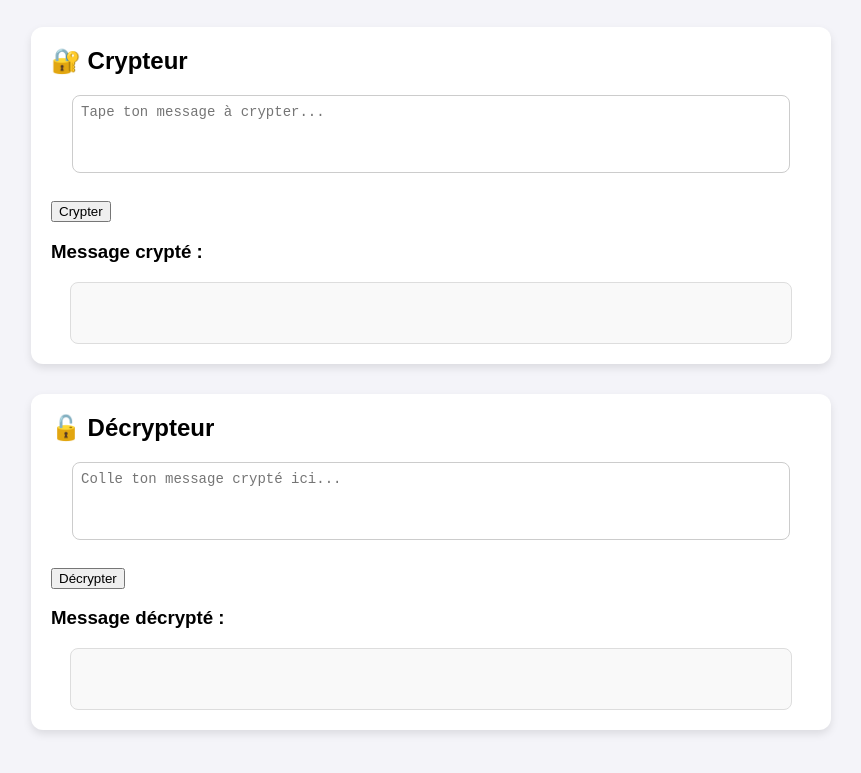
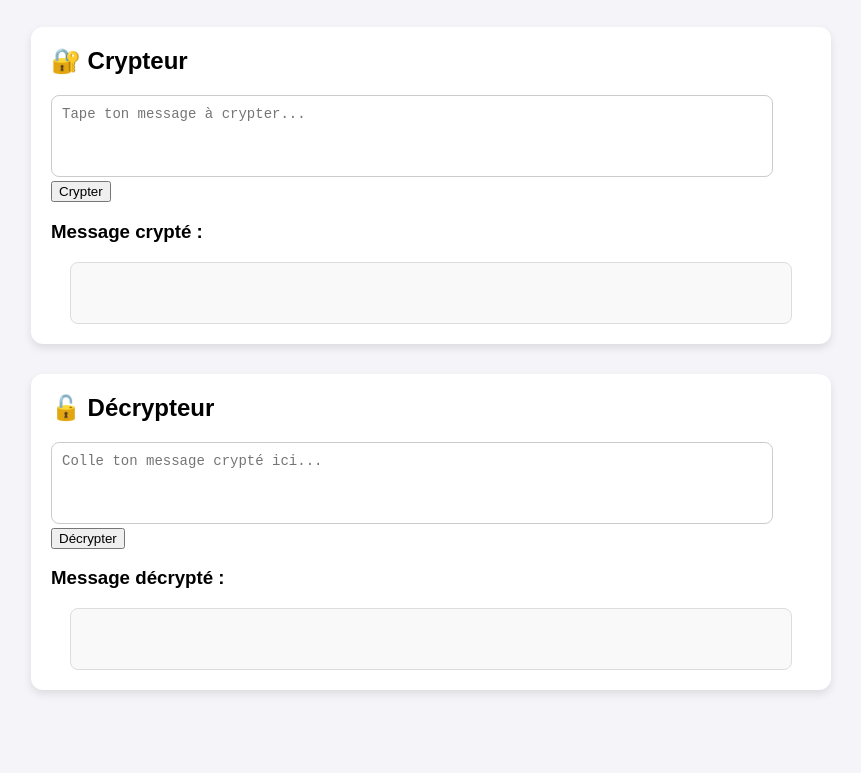
Before and after one commit to Loan56230/the-uncryptor, a plain HTML site: page index.html in a window 1280 px wide. Shown: the part 81-854 px from the top of the page, without its empty margins (209-1070 px from the left). After the commit the page ends 821 px from the top, so only its background shows below. Drawn offline with Linux system fonts and the light colour scheme.

Commit message:
Update index.html

```diff
--- a/index.html
+++ b/index.html
@@ -28,9 +28,8 @@
     textarea {
       width: 700px;
       height: 60px;
-      display: block;
-      margin: 0 auto 10px;
-      padding: 8px;
+      margin: auto;
+      padding: 10px;
       font-size: 14px;
       border: 1px solid #ccc;
       border-radius: 8px;
```
